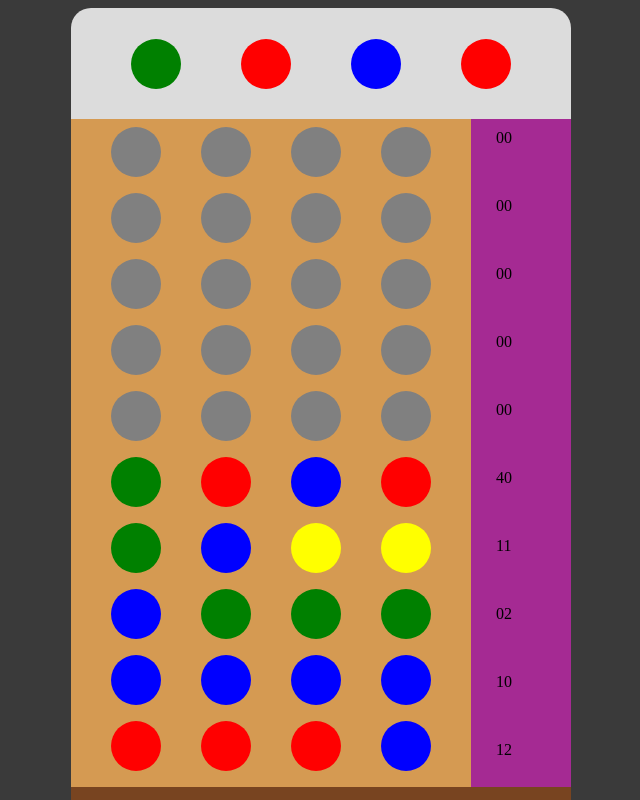
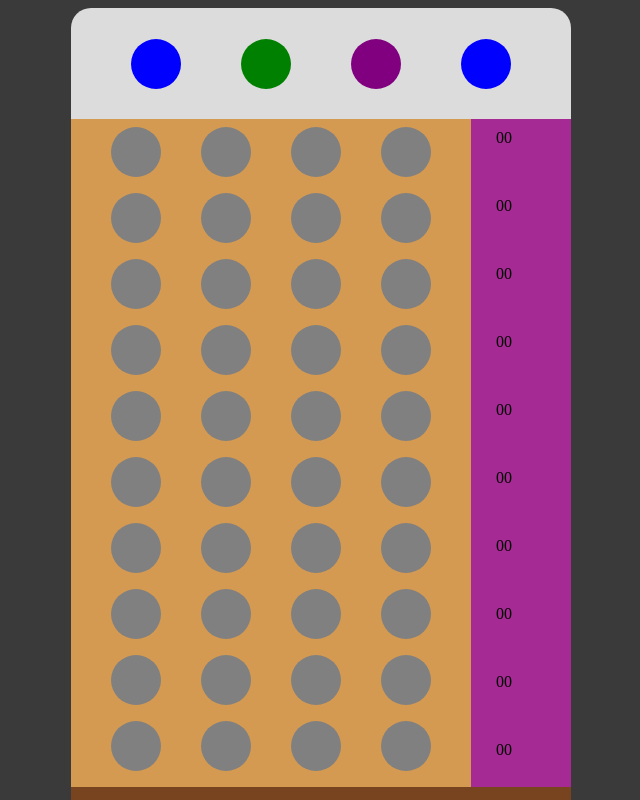
Before and after one commit to joebuono/mastermind, a React (Create React App) app in the folder client/: page / in a window 1280 px wide. Shown: the top 800 px of the page, without its empty margins (319-959 px from the left). Built offline with nearby package versions, Linux system fonts and the light colour scheme.

Commit message:
updating Board state with initializeGame method

```diff
--- a/client/src/Board.jsx
+++ b/client/src/Board.jsx
@@ -20,17 +20,26 @@ class Board extends Component {
   constructor(props) {
     super(props);
     this.state = {
+      // default settings just for testing
       colorOptions: ['r', 'b', 'g', 'y', 'o', 'p'], // 'n', 'w'
       secretCode: ['g', 'r', 'b', 'r'],
       guesses: [['r', 'r', 'r', 'b'], ['b', 'b', 'b', 'b'], ['b', 'g', 'g', 'g'], ['g', 'b', 'y', 'y'], ['g', 'r', 'b', 'r']],
       bwPegs: [[1, 2], [1, 0], [0, 2], [1, 1], [4, 0]],
       totalRounds: 10, // later on, we'll have to make the board dynamically size according to the number of rounds
-      guessSize: 4 // there has to be a better way to do this
+      guessSize: 4, // there has to be a better way to do this
+      colorTracker: {}
     }
   }
 
   componentDidMount() {
-    initializeGame(this.state.guessSize);
+    let [colorOptions, secretCode, colorTracker] = initializeGame(this.state.guessSize);
+    this.setState({
+      colorOptions,
+      secretCode,
+      colorTracker,
+      guesses: [],
+      bwPegs: []
+    });
   }
 
   render() {
```
Also changed, not shown: 1 other file (tests, documents, lock files or other folders).
